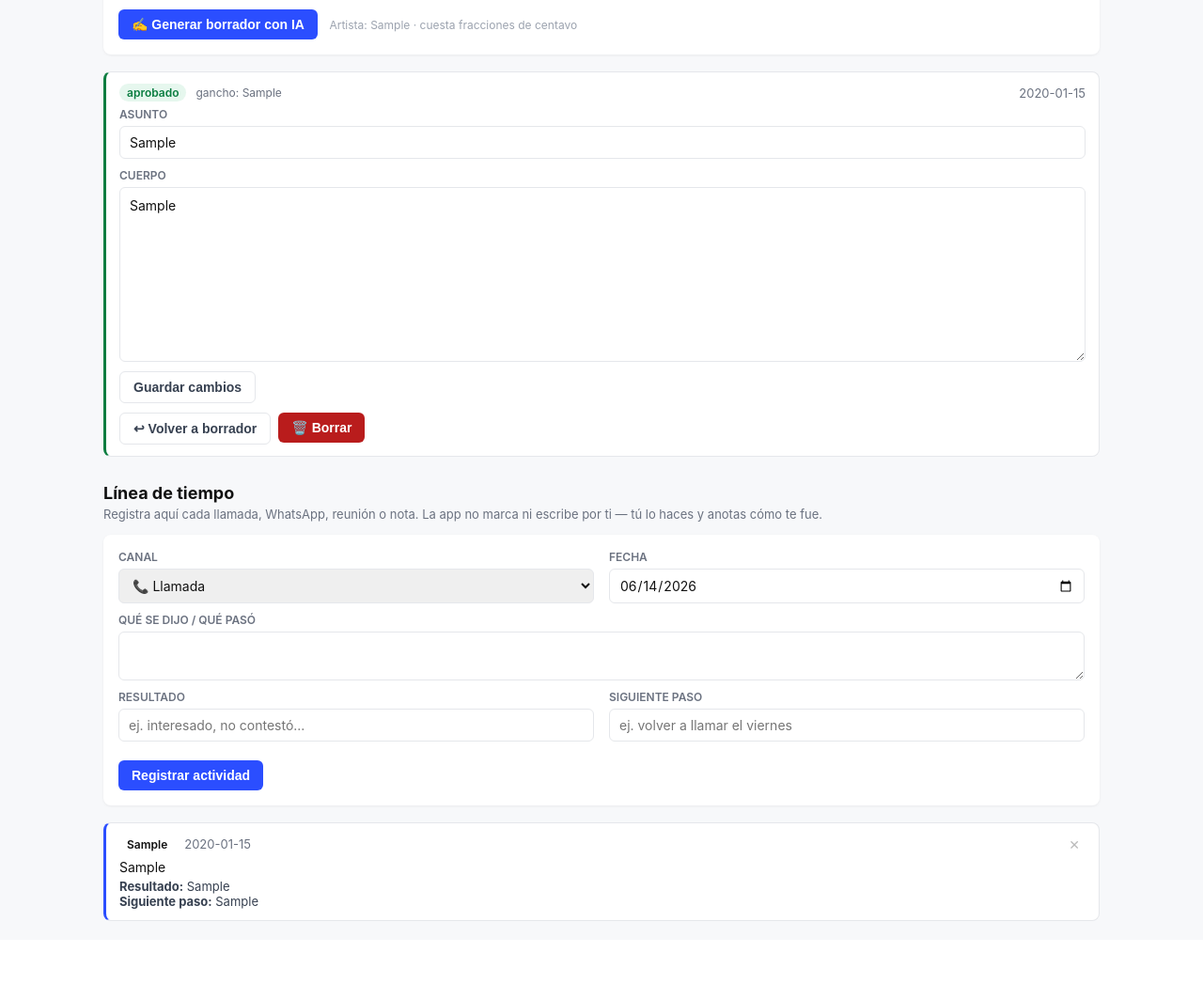
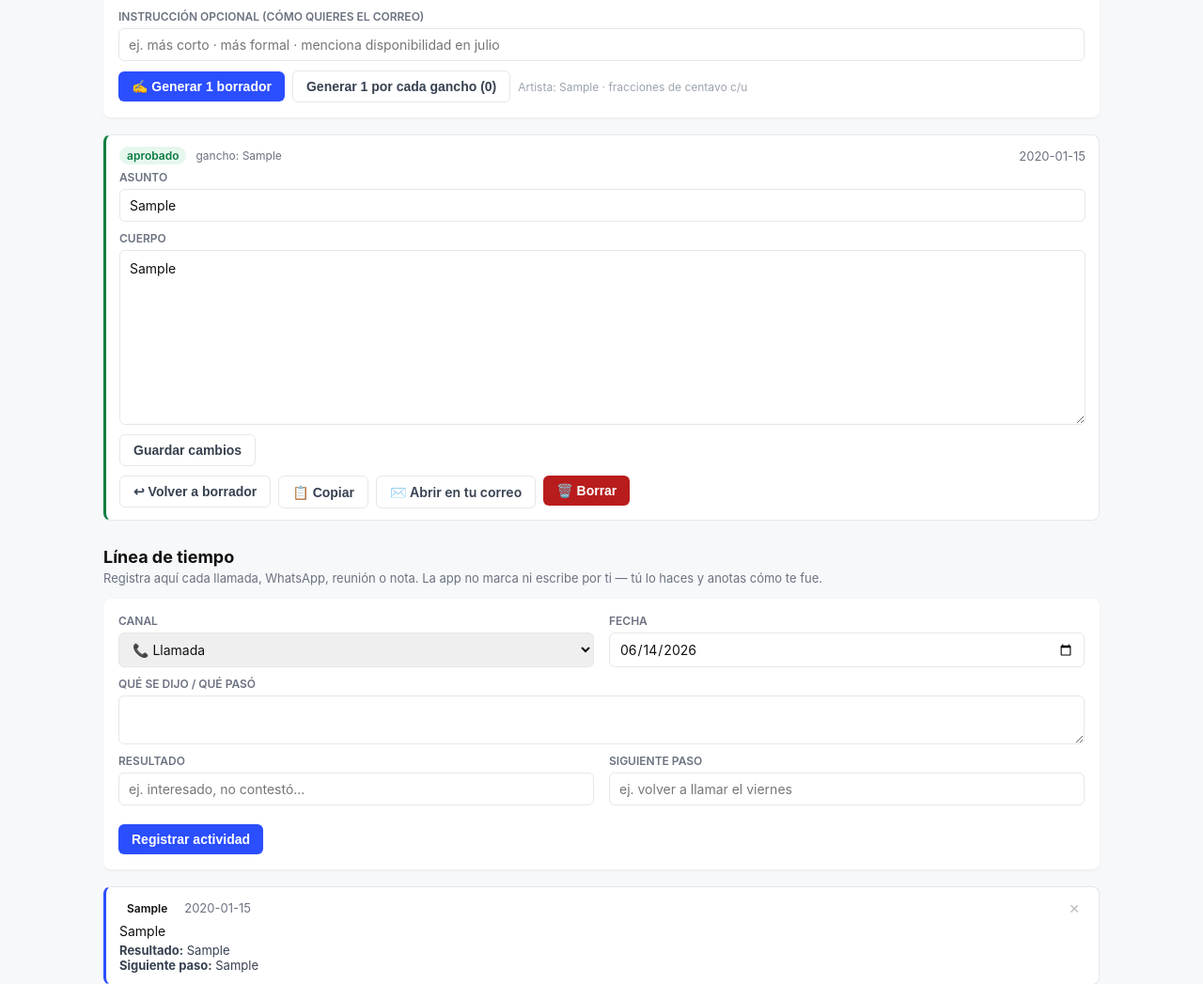
Before and after one commit to bragicompany/bragicrm, a Flask app: page /venue/1 in a window 1280 px wide. Shown: the part 1575-2622 px from the top of the page at 94% size. Before the commit the page ends 2555 px from the top, so only its background shows below. Run offline with Flask 3, Linux system fonts and the light colour scheme; tables that the repository leaves empty hold one stand-in row (values such as "Sample post").

Commit message:
Fase 4 (mejoras): enviar ya, variantes, instruccion, mas contexto, robustez
- Enviar ya: botones Copiar (portapapeles) y "Abrir en tu correo" (mailto) en
  cada borrador aprobado -> permite hacer outreach manual sin esperar Fase 5.
- Variantes: boton "1 por cada gancho" genera un borrador por angulo (tests A/B).
- Instruccion libre opcional para steerear el correo (mas corto, mas formal...).
- Prompt usa mas contexto del venue (web, genero, capacidad, encargado, notas).
- Aviso si el perfil del artista tiene placeholders sin llenar.
- Robustez: reintento si el JSON falla; errores claros (llave invalida / sin
  saldo / limite / conexion). Bug fix: variable 'artista' indefinida.

Co-Authored-By: Claude Opus 4.8 <noreply@anthropic.com>

```diff
--- a/app.py
+++ b/app.py
@@ -110,6 +110,11 @@ def ficha(venue_id):
     mensajes = database.listar_mensajes(venue_id)
     perfil = artistas.obtener(venue["artista"]) if venue["artista"] else None
     ganchos = perfil.get("ganchos", []) if perfil else []
+    # ¿El perfil del artista todavía tiene placeholders [..] sin llenar?
+    perfil_incompleto = False
+    if perfil:
+        texto_perfil = perfil.get("bio", "") + " ".join(perfil.get("links", []))
+        perfil_incompleto = "[" in texto_perfil
     return render_template(
         "ficha.html",
         v=venue,
@@ -117,6 +122,7 @@ def ficha(venue_id):
         actividades=actividades,
         mensajes=mensajes,
         ganchos=ganchos,
+        perfil_incompleto=perfil_incompleto,
         correo_ok=request.args.get("correo_ok"),
         correo_error=request.args.get("correo_error"),
     )
@@ -192,8 +198,9 @@ def generar_correo(venue_id):
         indice = int(request.form.get("gancho", 0))
     except (TypeError, ValueError):
         indice = 0
+    instruccion = request.form.get("instruccion") or None
     try:
-        borrador = ai_email.generar_borrador(venue, indice_gancho=indice)
+        borrador = ai_email.generar_borrador(venue, indice_gancho=indice, instruccion=instruccion)
         database.agregar_mensaje(
             venue_id=venue_id,
             asunto=borrador["asunto"],
@@ -202,10 +209,45 @@ def generar_correo(venue_id):
             modelo=borrador["modelo"],
         )
         destino = url_for("ficha", venue_id=venue_id, correo_ok="1")
-    except ai_email.FaltaLlaveError as e:
+    except (ai_email.FaltaLlaveError, ai_email.GeneracionError) as e:
         destino = url_for("ficha", venue_id=venue_id, correo_error=str(e))
-    except Exception as e:  # error de la API u otro — mostrarlo en lenguaje simple
+    except Exception as e:  # imprevisto — mostrarlo en lenguaje simple
         destino = url_for("ficha", venue_id=venue_id, correo_error=f"No se pudo generar: {e}")
+    return redirect(destino + "#correos")
+
+
+@app.route("/venue/<int:venue_id>/generar-variantes", methods=["POST"])
+def generar_variantes(venue_id):
+    venue = database.obtener_venue(venue_id)
+    if venue is None:
+        abort(404)
+    instruccion = request.form.get("instruccion") or None
+    perfil = artistas.obtener(venue["artista"]) if venue["artista"] else None
+    ganchos = perfil.get("ganchos", []) if perfil else []
+    if not ganchos:
+        destino = url_for("ficha", venue_id=venue_id,
+                          correo_error="No hay ganchos para este artista (revisa artistas.py).")
+        return redirect(destino + "#correos")
+
+    creados = 0
+    error = None
+    for i in range(len(ganchos)):
+        try:
+            b = ai_email.generar_borrador(venue, indice_gancho=i, instruccion=instruccion)
+            database.agregar_mensaje(
+                venue_id=venue_id, asunto=b["asunto"], cuerpo=b["cuerpo"],
+                gancho=b["gancho"], modelo=b["modelo"],
+            )
+            creados += 1
+        except (ai_email.FaltaLlaveError, ai_email.GeneracionError) as e:
+            error = str(e)
+            break  # si falla la llave/cuenta, no tiene sentido seguir
+
+    if creados:
+        destino = url_for("ficha", venue_id=venue_id, correo_ok=f"{creados}")
+    else:
+        destino = url_for("ficha", venue_id=venue_id,
+                          correo_error=error or "No se pudo generar ninguna variante.")
     return redirect(destino + "#correos")
 
 
--- a/templates/ficha.html
+++ b/templates/ficha.html
@@ -106,8 +106,14 @@
       Puedes generar con distintos ganchos y compararlos.
     </div>
 
-    {% if correo_ok %}<div class="aviso-ok">✓ Borrador generado. Revísalo abajo.</div>{% endif %}
+    {% if correo_ok %}<div class="aviso-ok">✓ {% if correo_ok != '1' %}{{ correo_ok }} borradores generados{% else %}Borrador generado{% endif %}. Revísalos abajo.</div>{% endif %}
     {% if correo_error %}<div class="aviso-error">⚠ {{ correo_error }}</div>{% endif %}
+    {% if v.artista and perfil_incompleto %}
+      <div class="aviso-error" style="background:#fff7ed;color:#b45309">
+        ⚠ El perfil de <strong>{{ v.artista }}</strong> aún tiene campos sin llenar en <code>artistas.py</code> (bio/links).
+        El correo saldrá genérico — complétalo para mejores resultados.
+      </div>
+    {% endif %}
 
     <!-- Generar un borrador -->
     <form method="post" action="{{ url_for('generar_correo', venue_id=v.id) }}" class="form-actividad">
@@ -119,8 +125,16 @@
             {% endfor %}
           </select>
         </label>
-        <button class="btn" type="submit">✍️ Generar borrador con IA</button>
-        <span style="font-size:12px;color:#9ca3af;margin-left:8px">Artista: {{ v.artista }} · cuesta fracciones de centavo</span>
+        <label class="ancho">Instrucción opcional (cómo quieres el correo)
+          <input type="text" name="instruccion" placeholder="ej. más corto · más formal · menciona disponibilidad en julio">
+        </label>
+        <div style="display:flex;gap:8px;flex-wrap:wrap;align-items:center">
+          <button class="btn" type="submit">✍️ Generar 1 borrador</button>
+          <button class="btn gris" type="submit" formaction="{{ url_for('generar_variantes', venue_id=v.id) }}">
+            Generar 1 por cada gancho ({{ ganchos|length }})
+          </button>
+          <span style="font-size:12px;color:#9ca3af">Artista: {{ v.artista }} · fracciones de centavo c/u</span>
+        </div>
       {% else %}
         <div style="color:#b45309;font-size:14px">Asigna un <strong>artista</strong> a este venue (arriba) para poder generar el correo.</div>
       {% endif %}
@@ -138,14 +152,15 @@
             </div>
             <form method="post" action="{{ url_for('guardar_mensaje', mensaje_id=m.id) }}">
               <label class="lbl-correo">Asunto
-                <input type="text" name="asunto" value="{{ m.asunto or '' }}">
+                <input type="text" id="asunto_{{ m.id }}" name="asunto" value="{{ m.asunto or '' }}">
               </label>
               <label class="lbl-correo">Cuerpo
-                <textarea name="cuerpo" rows="8">{{ m.cuerpo or '' }}</textarea>
+                <textarea id="cuerpo_{{ m.id }}" name="cuerpo" rows="8">{{ m.cuerpo or '' }}</textarea>
               </label>
               <button class="btn gris" type="submit">Guardar cambios</button>
             </form>
-            <div style="display:flex;gap:8px;margin-top:10px">
+            {% set destino = (v.email.split(',')[0].strip()) if v.email else '' %}
+            <div style="display:flex;gap:8px;margin-top:10px;flex-wrap:wrap">
               <form method="post" action="{{ url_for('decidir_mensaje', mensaje_id=m.id) }}">
                 {% if m.estado != 'aprobado' %}
                   <button class="btn verde" name="accion" value="aprobar">✅ Aprobar</button>
@@ -153,6 +168,10 @@
                   <button class="btn gris" name="accion" value="reabrir">↩︎ Volver a borrador</button>
                 {% endif %}
               </form>
+              <button type="button" class="btn gris" onclick="copiarCorreo({{ m.id }})">📋 Copiar</button>
+              {% if destino %}
+                <a class="btn gris" href="mailto:{{ destino|urlencode }}?subject={{ (m.asunto or '')|urlencode }}&body={{ (m.cuerpo or '')|urlencode }}">✉️ Abrir en tu correo</a>
+              {% endif %}
               <form method="post" action="{{ url_for('borrar_mensaje', mensaje_id=m.id) }}"
                     onsubmit="return confirm('¿Borrar este borrador?')">
                 <button class="btn rojo" type="submit">🗑️ Borrar</button>
@@ -219,4 +238,18 @@
     {% endif %}
   </div>
 
+  <script>
+    // Copia el asunto + cuerpo (lo que esté escrito ahora) al portapapeles.
+    function copiarCorreo(id) {
+      var asunto = document.getElementById('asunto_' + id).value;
+      var cuerpo = document.getElementById('cuerpo_' + id).value;
+      var texto = 'Asunto: ' + asunto + '\n\n' + cuerpo;
+      navigator.clipboard.writeText(texto).then(function () {
+        alert('Correo copiado. Pégalo en tu correo (Cmd+V).');
+      }, function () {
+        alert('No se pudo copiar automáticamente. Selecciona el texto a mano.');
+      });
+    }
+  </script>
+
 {% endblock %}
```
Also changed, not shown: ai_email.py (+80 -22 lines).
